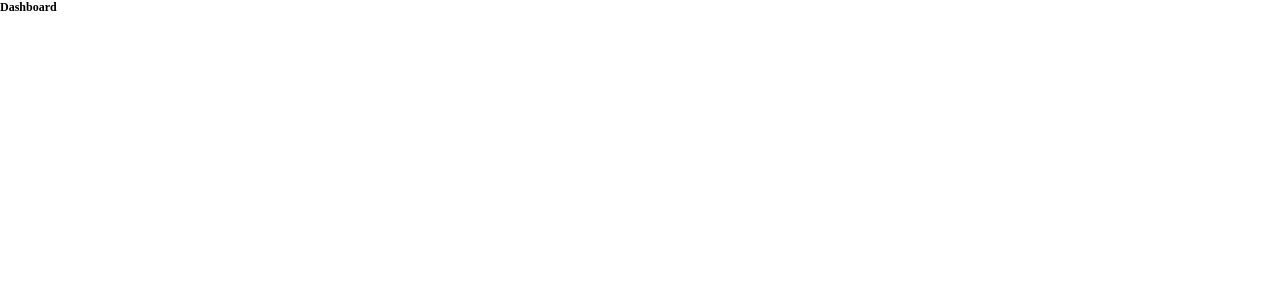
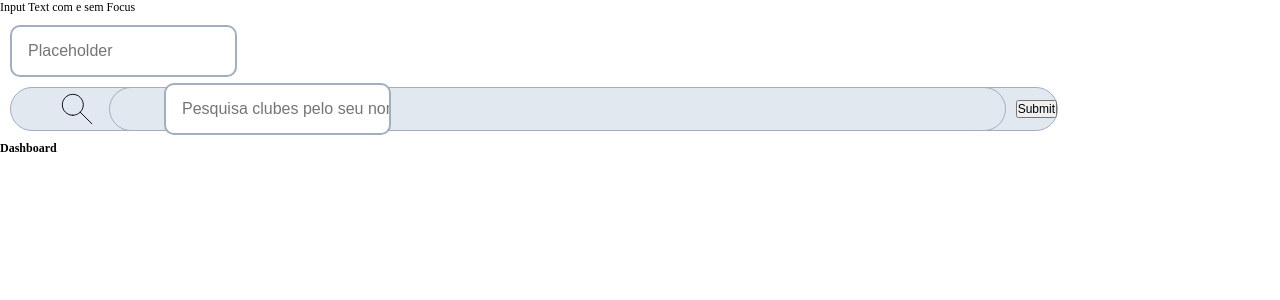
Before and after one commit to estartandodevs-course/Escala-as-Mina, a React (Create React App) app: page / in a window 1280 px wide. Shown: the top 300 px of the page. Built offline with nearby package versions, Linux system fonts and the light colour scheme.

Commit message:
Base Input Text/Search

```diff
--- a/src/App.jsx
+++ b/src/App.jsx
@@ -1,11 +1,30 @@
-import { ThemeProvider } from "styled-components";
-import { theme } from "./styles";
-import { BrowserRouter as Router, Switch, Route } from "react-router-dom";
-import { Login, Dashboard, Rodadas, Jogadoras, Times, Ranking } from "./pages";
+import { ThemeProvider } from 'styled-components';
+import { theme } from './styles';
+import { BrowserRouter as Router, Switch, Route } from 'react-router-dom';
+import { Login, Dashboard, Rodadas, Jogadoras, Times, Ranking } from './pages';
+import { Input, InputSearch, BText } from './components/Input/index';
+import { DivSearch } from './components/Input/styledInput';
+import src from './assets/icons/LupaInput.svg';
 
 function App() {
   return (
     <ThemeProvider theme={theme}>
+      <Input
+        label="Input Text com e sem Focus"
+        placeholder="Placeholder"
+        type="text"
+      />
+
+      <DivSearch>
+        <img src={src} alt={'Lupa'} />
+        <InputSearch
+          label="Input Search"
+          placeholder="Pesquisa clubes pelo seu nome ou sigla"
+          type="text"
+        />
+        <BText type="submit" />
+      </DivSearch>
+
       <Router>
         <Switch>
           <Route path="/login">
--- /dev/null
+++ b/src/components/Input/index.jsx
@@ -0,0 +1,26 @@
+import { StyledInput, StyledInputSearch, DivSearch } from './styledInput';
+
+export const Input = (props) => {
+  const { label, type, placeholder } = props;
+  return (
+    <form>
+      <label>{label}</label>
+      <StyledInput type={type} placeholder={placeholder} />
+    </form>
+  );
+};
+
+export const InputSearch = (props) => {
+  const { src, alt, type, placeholder } = props;
+  return (
+    <DivSearch>
+      <img src={src} alt={alt} />
+      <StyledInputSearch type={type} placeholder={placeholder} />
+    </DivSearch>
+  );
+};
+
+export const BText = (props) => {
+  const { type } = props;
+  return <input type={type}></input>;
+};
--- /dev/null
+++ b/src/components/Input/styledInput.jsx
@@ -0,0 +1,77 @@
+import styled from 'styled-components';
+
+export const StyledInput = styled.input`
+  margin: 10px;
+  display: flex;
+  align-items: center;
+  font-size: 16px;
+  color: #100928;
+  font-weight: 500;
+  line-height: 19px;
+  padding-left: 16px;
+  height: 48px;
+  border: 2px solid #a0aec0;
+  border-radius: 10px;
+
+  ::-webkit-inline-placeholder {
+    color: #e2e8f0;
+  }
+
+  &:focus {
+    outline: none;
+    border: 2px solid #75f099;
+  }
+`;
+
+export const DivSearch = styled.div`
+  margin: 10px;
+  height: 44px;
+  width: 1048px;
+  background-color: #e2e8f0;
+  border: 1px solid #a0aec0;
+  box-sizing: border-box;
+  border-radius: 30px;
+  color: #100928;
+  font-weight: 100;
+  font-size: 24px;
+  line-height: 28px;
+  display: flex;
+  align-items: center;
+  padding-left: 44px;
+
+  ::-webkit-inline-placeholder {
+    color: #a0aec0;
+  }
+
+  &:focus {
+    outline: none;
+    border: 1px solid #100928;
+  }
+`;
+
+export const StyledInputSearch = styled.input`
+  margin: 10px;
+  display: flex;
+  align-items: center;
+  font-size: 16px;
+  color: #100928;
+  font-weight: 500;
+  line-height: 19px;
+  padding-left: 16px;
+  height: 48px;
+  border: 2px solid #a0aec0;
+  border-radius: 10px;
+
+  ::-webkit-inline-placeholder {
+    color: #e2e8f0;
+  }
+
+  &:focus {
+    outline: none;
+    border: 2px solid #75f099;
+  }
+`;
+
+// export const StyledInputSearch = styled(StyledInput)`
+//   background-color: #e2e8f0;
+// `;
```
Also changed, not shown: src/assets/icons/LupaInput.svg (added).
